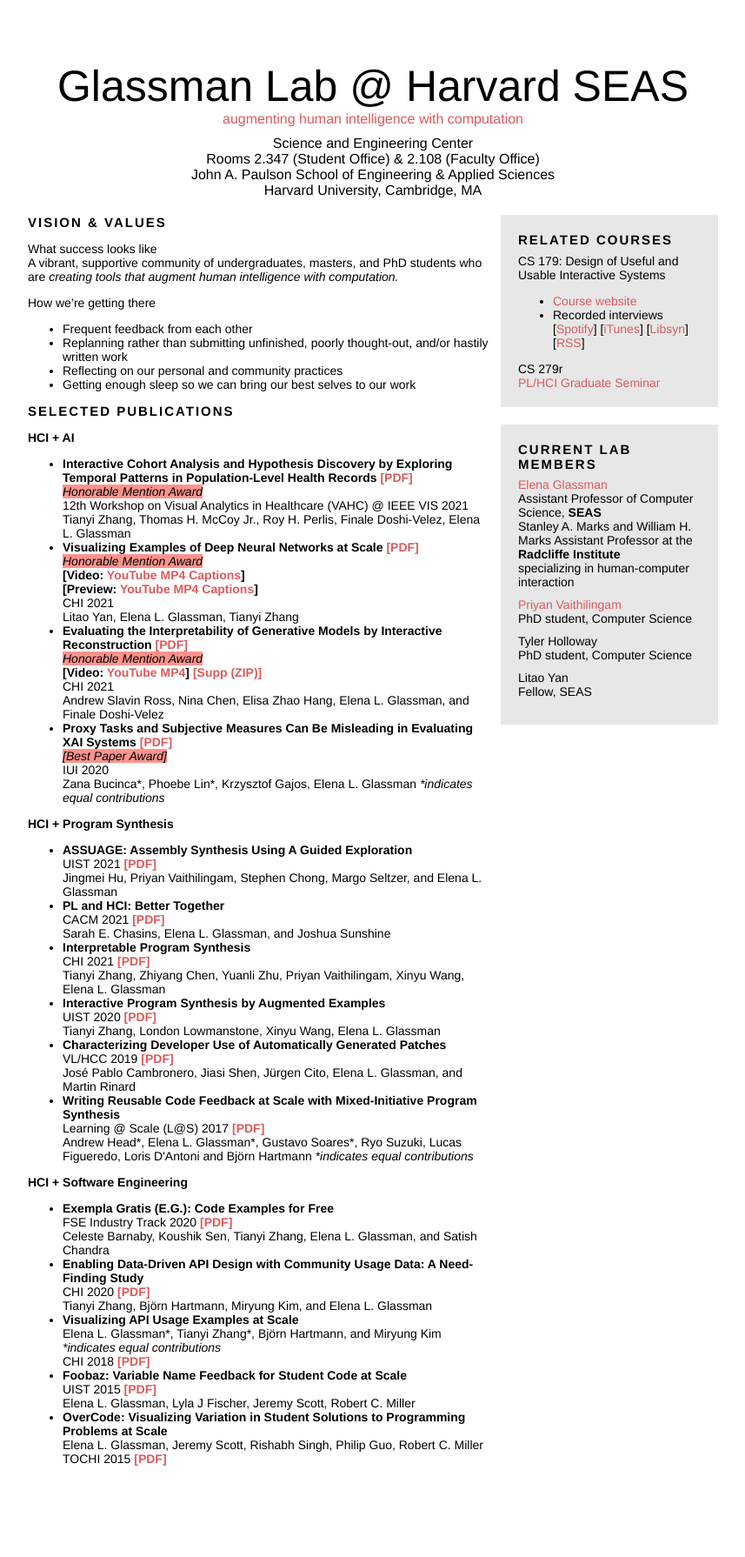
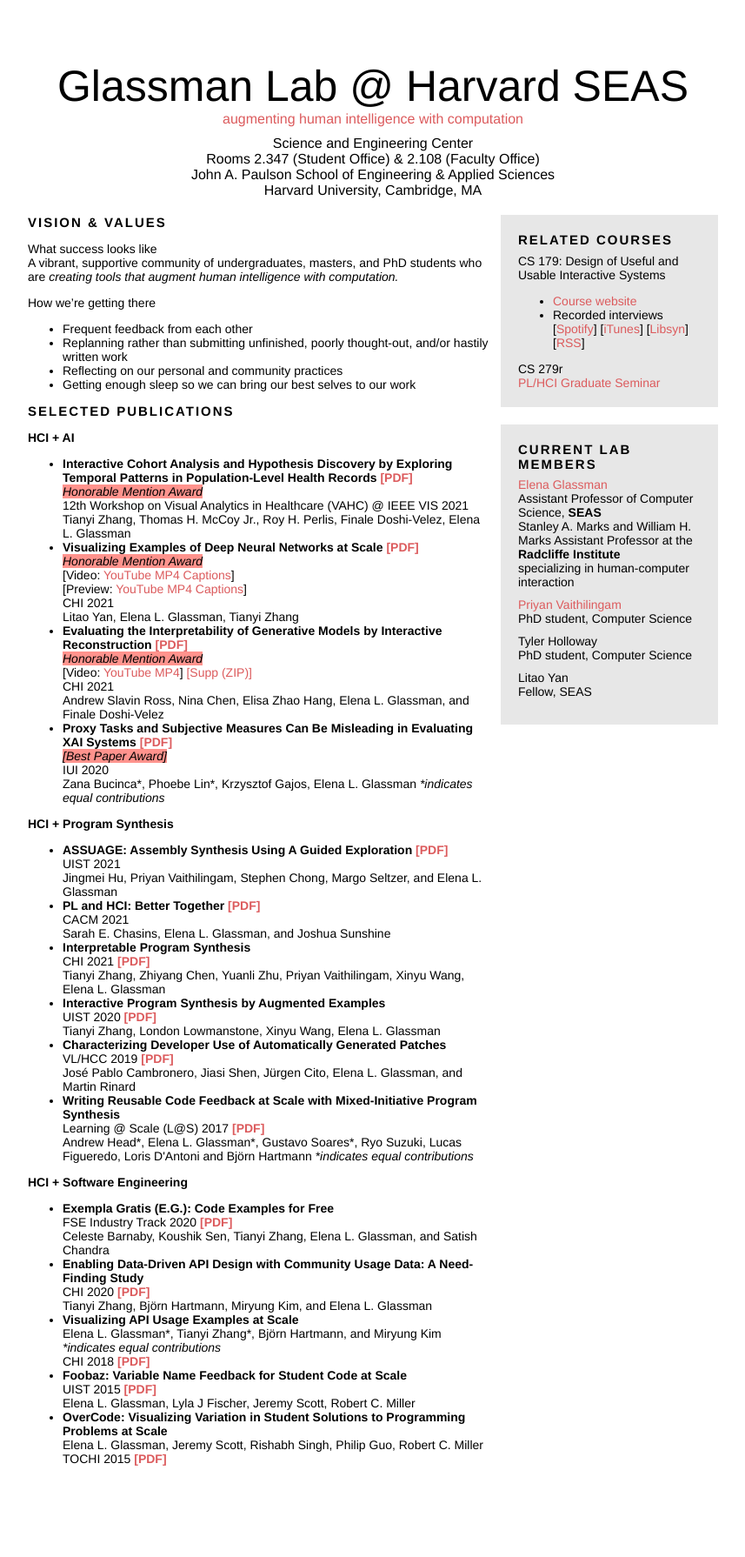
Before and after one commit to eglassman/eglassman.github.io, a Jekyll site: the page built from index.html, in a window 1280 px wide. Shown: the whole page at 87% size, without its empty margins (211-1068 px from the left). Built offline with Jekyll 4.4.1, drawn with Linux system fonts in a browser that asks for light colours.

Commit message:
formatting futzing

```diff
--- a/index.html
+++ b/index.html
@@ -75,14 +75,14 @@
         </li>
         <li><b>Visualizing Examples of Deep Neural Networks at Scale</b> <a href="papers/examplenet_chi2021.pdf"><b>[PDF]</b></a>
           <br/><em>Honorable Mention Award</em>
-          <br/><b>[Video: <a href="https://www.youtube.com/watch?v=kU8cBy-0z7Q">YouTube</a>   <a href="papers/examplenet_videofigure.mp4">MP4</a>   <a href="papers/examplenet_videofigurecaptions.vtt">Captions</a>]</b>
-          <br/><b>[Preview: <a href="https://www.youtube.com/watch?v=uUNuyliR020">YouTube</a>   <a href="papers/examplenet_videopreview.mp4">MP4</a>   <a href="papers/examplenet_videopreviewcaptions.vtt">Captions</a>]</b>
+          <br/>[Video: <a href="https://www.youtube.com/watch?v=kU8cBy-0z7Q">YouTube</a>   <a href="papers/examplenet_videofigure.mp4">MP4</a>   <a href="papers/examplenet_videofigurecaptions.vtt">Captions</a>]
+          <br/>[Preview: <a href="https://www.youtube.com/watch?v=uUNuyliR020">YouTube</a>   <a href="papers/examplenet_videopreview.mp4">MP4</a>   <a href="papers/examplenet_videopreviewcaptions.vtt">Captions</a>]
           <br/>CHI 2021
           <br/>Litao Yan, Elena L. Glassman, Tianyi Zhang
         </li>
         <li><b>Evaluating the Interpretability of Generative Models by Interactive Reconstruction</b> <a href="papers/evalGenModels_chi2021.pdf"><b>[PDF]</b></a>
           <br/><em>Honorable Mention Award</em>
-          <br/><b>[Video: <a href="https://www.youtube.com/watch?v=zbPeMT-ssXo">YouTube</a> <a href="papers/evalGen_videofigure.mp4">MP4</a>]</b> <a href="papers/evalGen_supplementalmaterials.zip"><b>[Supp (ZIP)]</b></a>
+          <br/>[Video: <a href="https://www.youtube.com/watch?v=zbPeMT-ssXo">YouTube</a> <a href="papers/evalGen_videofigure.mp4">MP4</a>] <a href="papers/evalGen_supplementalmaterials.zip">[Supp (ZIP)]</a>
           <br/>CHI 2021
           <br/>Andrew Slavin Ross, Nina Chen, Elisa Zhao Hang, Elena L. Glassman, and Finale Doshi-Velez
         </li>
@@ -101,12 +101,12 @@
       </p>
 
       <ul>
-        <li><b>ASSUAGE: Assembly Synthesis Using A Guided Exploration</b>
-          <br/>UIST 2021 <a href="papers/ASSUAGE_UIST21.pdf"><b>[PDF]</b></a>
+        <li><b>ASSUAGE: Assembly Synthesis Using A Guided Exploration</b> <a href="papers/ASSUAGE_UIST21.pdf"><b>[PDF]</b></a>
+          <br/>UIST 2021
           <br/>Jingmei Hu, Priyan Vaithilingam,  Stephen Chong, Margo Seltzer, and Elena L. Glassman
         </li>
-        <li><b>PL and HCI: Better Together</b>
-          <br/>CACM 2021 <a href="papers/PLandHCI_betterTogether.pdf"><b>[PDF]</b></a>
+        <li><b>PL and HCI: Better Together</b> <a href="papers/PLandHCI_betterTogether.pdf"><b>[PDF]</b></a>
+          <br/>CACM 2021
           <br/>Sarah E. Chasins, Elena L. Glassman, and Joshua Sunshine
         </li>
         <li><b>Interpretable Program Synthesis</b>
```
